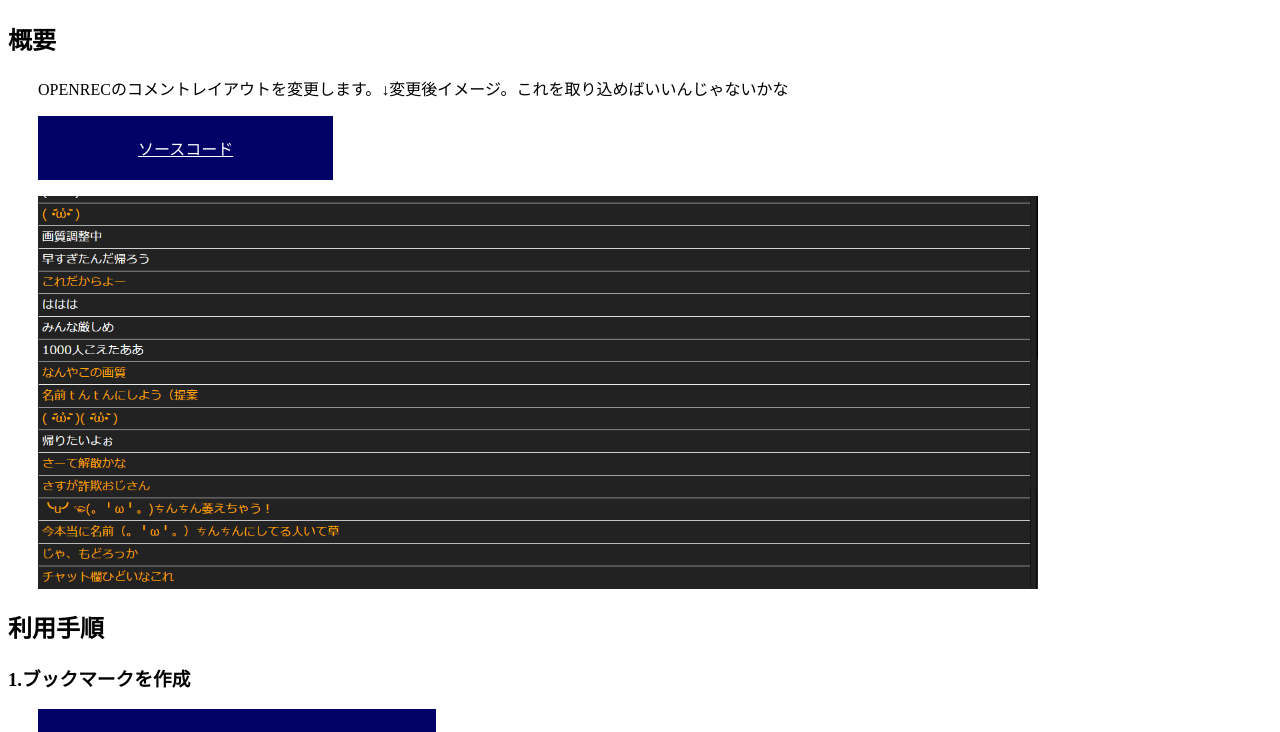
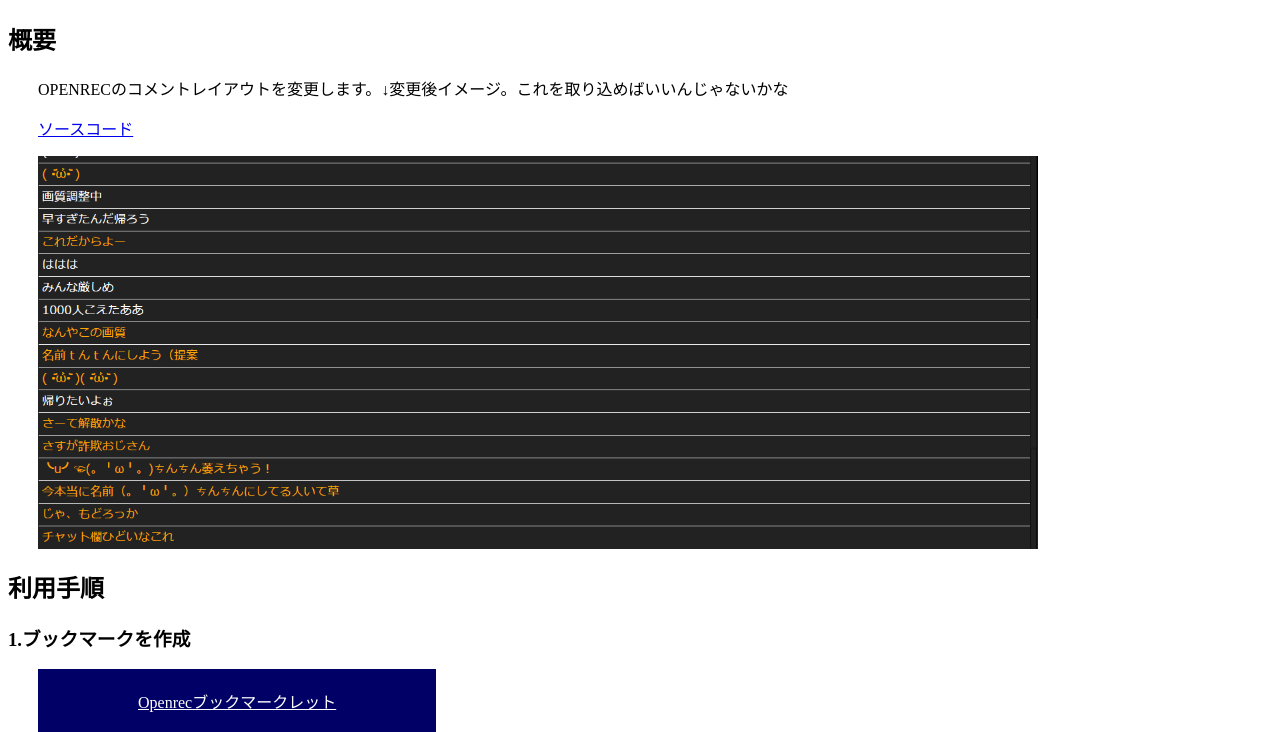
Before and after one commit to mun123123/vash-openrec-bookmarklet, a plain HTML site: page index.html in a window 1280 px wide. Shown: the part 54-786 px from the top of the page. Drawn offline with Linux system fonts and the light colour scheme.

Commit message:
Update index.html

```diff
--- a/index.html
+++ b/index.html
@@ -3,7 +3,7 @@
 	<meta charset="utf-8">
 	<title>vash-openrec ブックマークレット登録</title>
 	<style>
-		a{
+		.bookmarklet{
 			display:inline-block;;
 			padding:20px 100px;
 			background:#006;
@@ -23,7 +23,7 @@
 <p><img src="./desc/comment.png" width="1000"></p>
 <h2>利用手順</h2>
 <h3>1.ブックマークを作成</h3>
-<p><a href="javascript:(function(){if(window.opbm!==undefined){opbm();}else{var e=document.body.appendChild(document.createElement('link'));e.rel='stylesheet';e.href='https://mun123123.github.io/vash-openrec-bookmarklet/main.css';e.type='text/css'}})();">Openrecブックマークレット</a></p>
+<p><a class="bookmarklet" href="javascript:(function(){if(window.opbm!==undefined){opbm();}else{var e=document.body.appendChild(document.createElement('link'));e.rel='stylesheet';e.href='https://mun123123.github.io/vash-openrec-bookmarklet/main.css';e.type='text/css'}})();">Openrecブックマークレット</a></p>
 <p>↑このリンクをブックマークバーにドラッグ</p>
 <p>↓ドラッグするとこうなる</p>
 <p><img style="border:5px solid #f00" src="./desc/drag2.png"></p>
```
